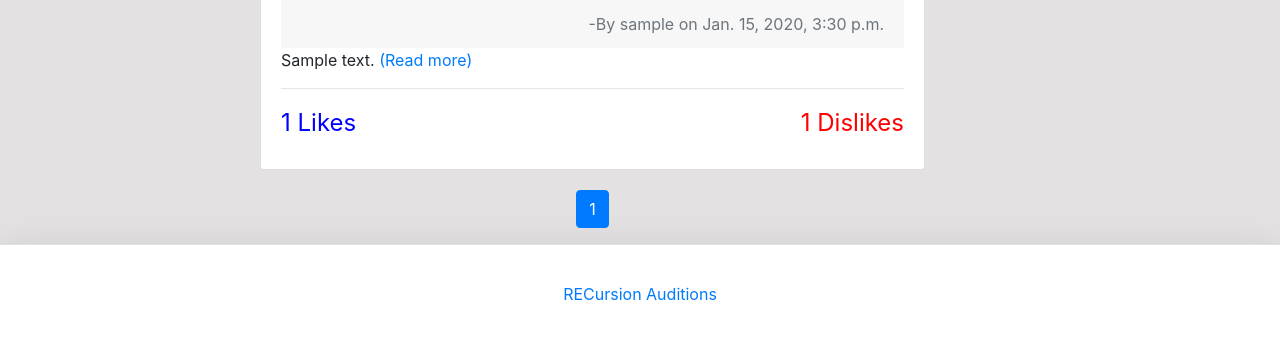
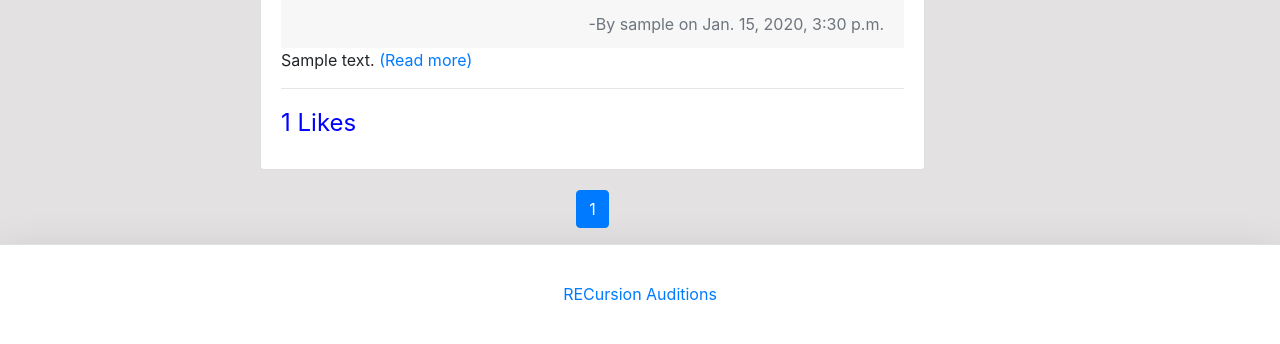
Before and after one commit to arin17bishwa/REC_webd, a Django app: page / in a window 1280 px wide. Shown: the part 668-1012 px from the top of the page. Run offline with Django 3.2, Linux system fonts and the light colour scheme; a user stored in the database is signed in; tables that the repository leaves empty hold one stand-in row (values such as "Sample post"); grey boxes marked "Sample" are stand-in pictures; some libraries are stand-ins or nearby versions.

Commit message:
Removed Dislike count

```diff
--- a/blog/templates/blog/snippets/blog_post_snippet.html
+++ b/blog/templates/blog/snippets/blog_post_snippet.html
@@ -77,9 +77,6 @@
                 <div id="like-count-{{ blog_post.id }}" class="like-count" style="display:inline; float:left">
                    {{ blog_post.like_count }} Likes
                 </div>
-                <div id="dislike-count-{{ blog_post.id }}" class="dislike-count" style="display:inline; float:right">
-                   {{ blog_post.dislike_count }} Dislikes
-                </div>
 
             </div>
         </div>
```
